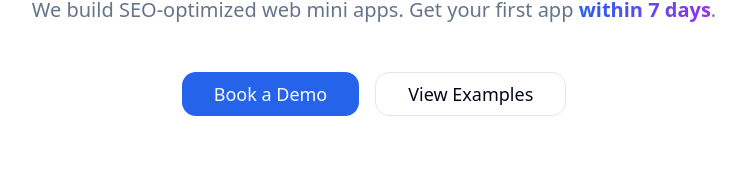
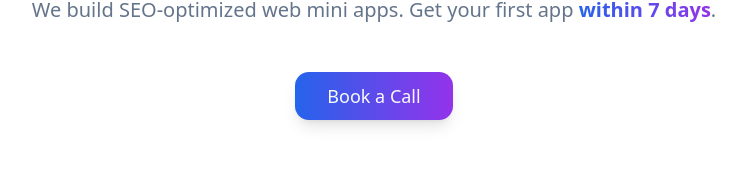
Before and after one commit to writingmate/mini-app-boost, a React (Vite) app: page / in a window 1280 px wide. Shown: the part 758-928 px from the top of the page, without its empty margins (266-1012 px from the left). Built offline with nearby package versions, Linux system fonts and the light colour scheme.

Commit message:
Update button text and style
Changed all instances of "Book a Demo" to "Book a Call". Removed "View Examples" button from the header and updated the styling to make the button more prominent.
[skip gpt_engineer]

```diff
--- a/src/components/Hero.tsx
+++ b/src/components/Hero.tsx
@@ -15,12 +15,9 @@ export const Hero = () => {
         <p className="text-lg md:text-xl text-muted-foreground mb-12">
           We build SEO-optimized web mini apps. Get your first app <span className="gradient-text font-semibold">within 7 days</span>.
         </p>
-        <div className="flex flex-col sm:flex-row gap-4 justify-center">
-          <Button size="lg" className="text-lg">
-            Book a Demo
-          </Button>
-          <Button size="lg" variant="outline" className="text-lg">
-            View Examples
+        <div className="flex justify-center">
+          <Button size="lg" className="text-lg px-8 py-6 bg-gradient-to-r from-blue-600 to-purple-600 hover:from-blue-700 hover:to-purple-700 shadow-lg hover:shadow-xl transition-all duration-200">
+            Book a Call
           </Button>
         </div>
       </div>
--- a/src/components/Pricing.tsx
+++ b/src/components/Pricing.tsx
@@ -35,8 +35,8 @@ export const Pricing = () => {
             </ul>
           </CardContent>
           <CardFooter>
-            <Button size="lg" className="w-full text-lg">
-              Book a Demo
+            <Button size="lg" className="w-full text-lg bg-gradient-to-r from-blue-600 to-purple-600 hover:from-blue-700 hover:to-purple-700 shadow-lg hover:shadow-xl transition-all duration-200">
+              Book a Call
             </Button>
           </CardFooter>
         </Card>
```
